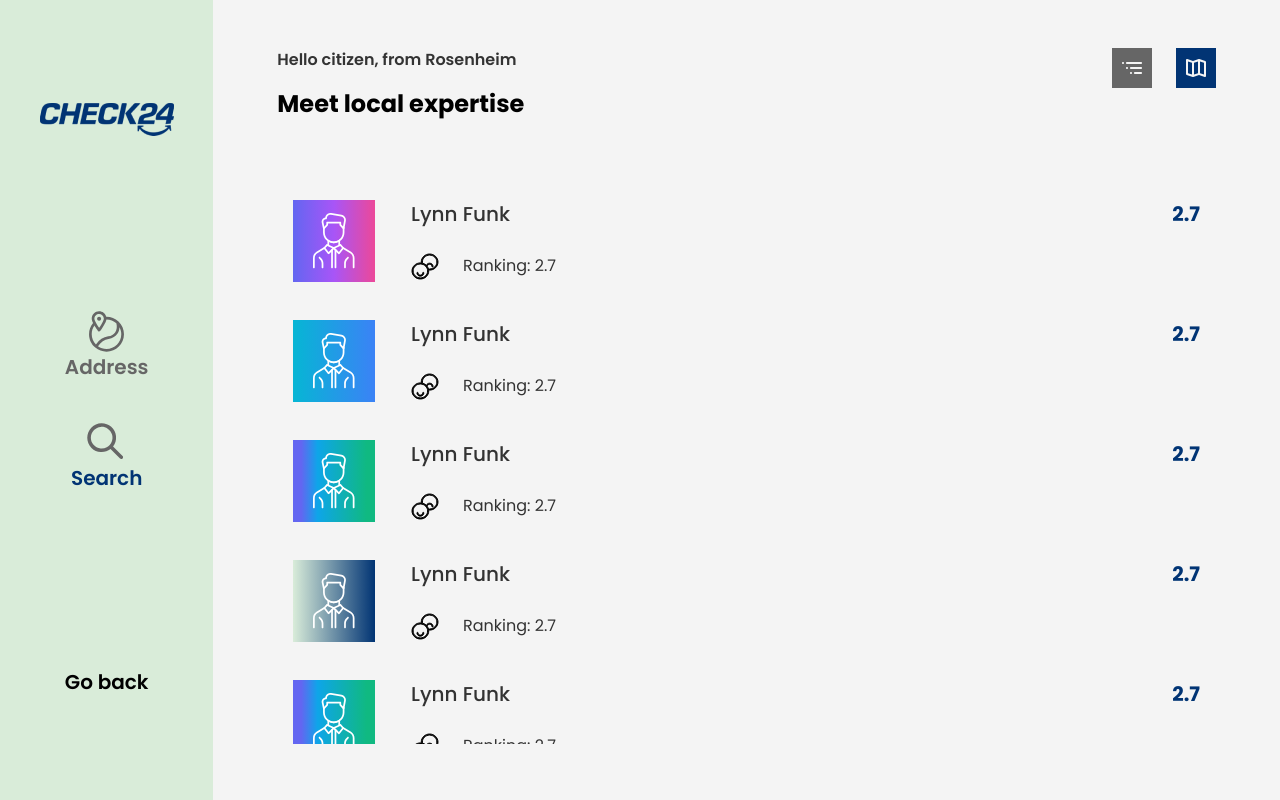
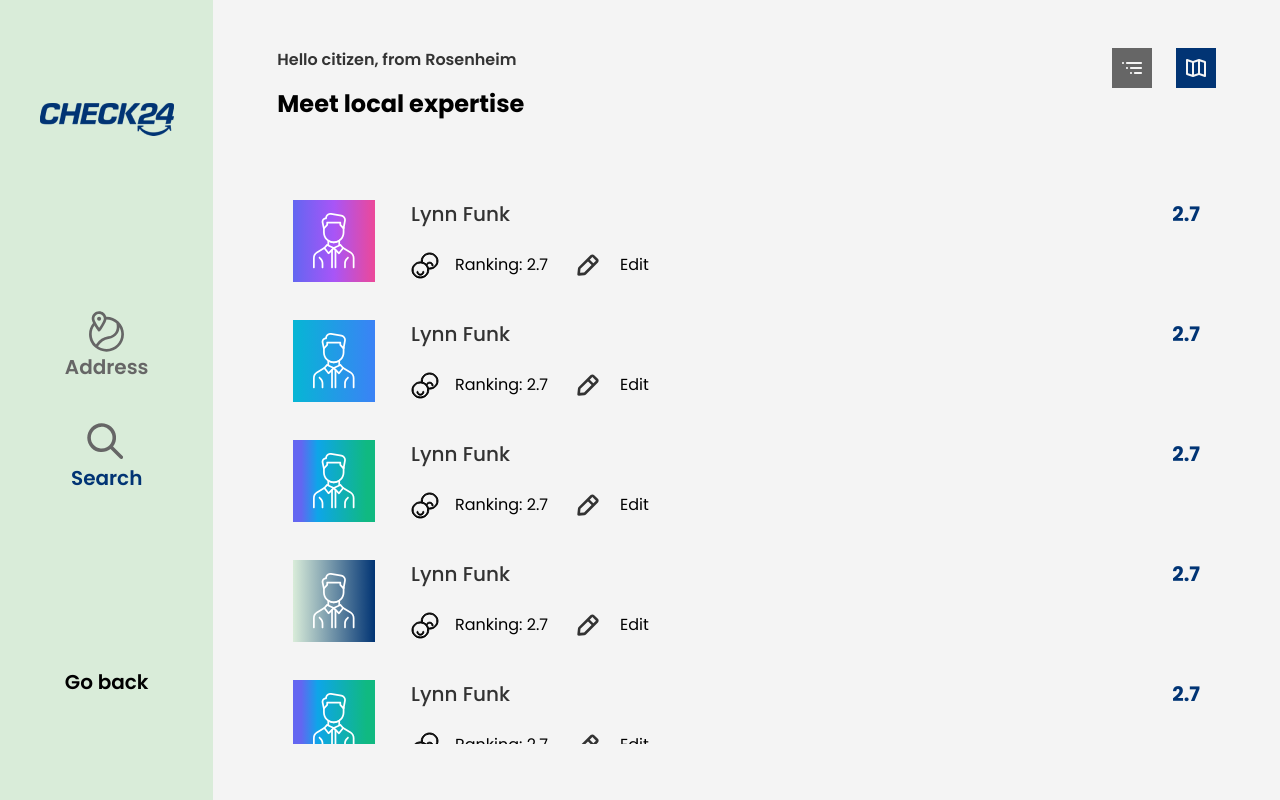
Before and after one commit to parimsuka/hackaTUM-check24, a Next.js app in the folder frontend/: page /search in a window 1280 px wide. Built offline with nearby package versions, Linux system fonts and the light colour scheme; no server answers.

Commit message:
core of portal form finished

```diff
--- a/frontend/src/app/layout.tsx
+++ b/frontend/src/app/layout.tsx
@@ -20,6 +20,7 @@ export default function RootLayout({
   return (
     <html lang="en">
       <body className={classNames(poppins.className, 'bg-background')}>
+      <div id="portal"></div>
       <main className="flex">
         <div className="w-1/6 p-4 sticky top-0 h-screen">
           <SideNavBar/>
--- a/frontend/src/app/search/page.tsx
+++ b/frontend/src/app/search/page.tsx
@@ -20,7 +20,7 @@ export default function Home() {
   }) =>  await trigger(data)
 
   useEffect(() => {
-    patchData({maxDrivingDistance:5,profilePictureScore:6,profileDescriptionScore:7});
+    // patchData({maxDrivingDistance:5,profilePictureScore:6,profileDescriptionScore:7});
     console.log("here")
   },[])
   patchData({
--- a/frontend/src/components/listItem.tsx
+++ b/frontend/src/components/listItem.tsx
@@ -1,10 +1,17 @@
 import RankingIcon from '@/assets/ranking.svg'
+import EditIcon from '@/assets/edit.svg'
 import Avatar from "@/components/avatar";
-import {CSSProperties, useContext} from "react";
+import {CSSProperties, useContext, useState} from "react";
 import {Craftsman} from "@/types/utils";
+import ProfileForm from "@/components/profile-form";
 
 export default function ListItem({ index, style, data  }: { index: number, style: CSSProperties, data: Craftsman }) {
-  const ranking = (data.rankingScore).toPrecision(2)
+    const ranking = (data.rankingScore).toPrecision(2)
+    const [editMode,setEditMode] = useState({
+        mode:false,
+        x:0,
+        y:40
+    })
   return (
     <li className="flex gap-9 p-4 hover:transition-all hover:rounded-2xl hover:bg-background" style={style}>
       <div>
@@ -17,11 +24,21 @@ export default function ListItem({ index, style, data  }: { index: number, style
             {ranking}
           </div>
         </div>
-        <div className="flex gap-12">
-          <div className="flex gap-6 items-center">
-            <RankingIcon />
-            <span className={'text-text-main'}>Ranking: {ranking}</span>
-          </div>
+          <div className="flex">
+              <div className="flex gap-6 items-center">
+                  <div className="flex gap-4 items-center">
+                      <RankingIcon />
+                      <span>Ranking: {ranking}</span>
+                  </div>
+                  <div className="flex gap-4 items-center">
+                      {editMode.mode && <ProfileForm offsetX={80} x={editMode.x} y={editMode.y} />}
+                     <span className="cursor-pointer" onClick={(e) =>{
+                         setEditMode({mode:!editMode.mode,x:e.screenX,y:editMode.y});
+                     }
+                     }><EditIcon/></span>
+                      <span>Edit</span>
+                  </div>
+              </div>
         </div>
       </div>
     </li>
--- /dev/null
+++ b/frontend/src/components/profile-form.tsx
@@ -0,0 +1,30 @@
+import ReactDOM from "react-dom";
+import Image from "next/image";
+import manAvatarSvg from "../assets/man-avatar.svg"
+import {useEffect, useState} from "react";
+
+export default function ProfileForm(props:{x:number,y:number,offsetX:number}){
+    const [user,setUser] = useState({
+        name:"Omar",
+        last:"Ashour"
+    });
+    return(
+        ReactDOM.createPortal(
+            <div style={{left:props.x+props.offsetX, top:props.y}} className={`bg-view-main absolute z-[999999]`}>
+                <div className="w-[324px] h-[382px] border-[1px] border-[#B4B4B4] rounded-2xl">
+                    <div className="grid gap-5">
+                        <div className="flex space-x-5">
+                            <Image alt={"user"} src={manAvatarSvg}/>
+                            <h1>name</h1>
+                        </div>
+                        <input onInput={(e) => {setUser({...user, name: (e.target as any).value})}} value={user.name} type={"input"}/>
+                        <input onInput={(e) => {setUser({...user, last: (e.target as any).value})}} value={user.last} type={"input"}/>
+                        <input onClick={() => {
+                        }} type={"button"} className="bg-button-main text-white" value={"Submit"}/>
+                    </div>
+                </div>
+            </div> ,
+            document.getElementById('portal')!
+        )
+        )
+}
```
Also changed, not shown: frontend/src/assets/edit.svg (added).
